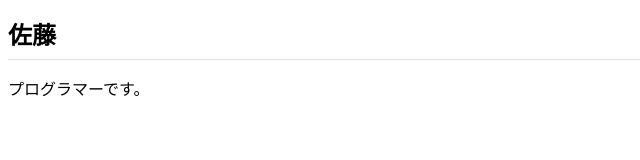
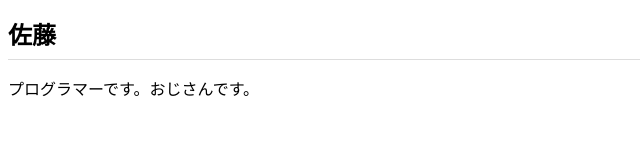
Before and after one commit to sato-trinity/sato-trinity.github.io, a plain HTML site: page index.html in a window 1280 px wide. Shown: the whole page, without its empty margins (0-640 px from the left). Drawn offline with Linux system fonts and the light colour scheme.

Commit message:
Add files via upload

```diff
--- a/index.html
+++ b/index.html
@@ -7,6 +7,6 @@
 </head>
 <body>
   <h1>佐藤</h1>
-  <p>プログラマーです。</p>
+  <p>プログラマーです。おじさんです。</p>
 </body>
 </html>
```
